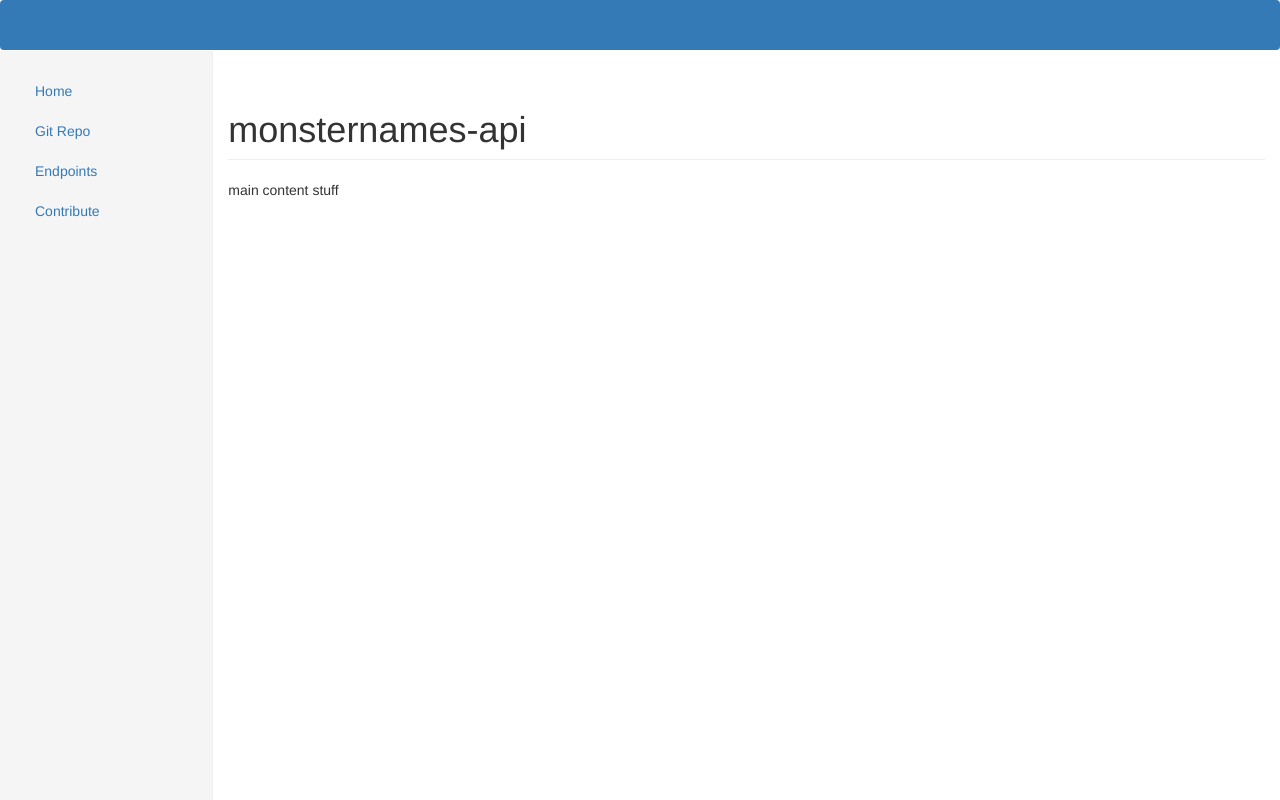
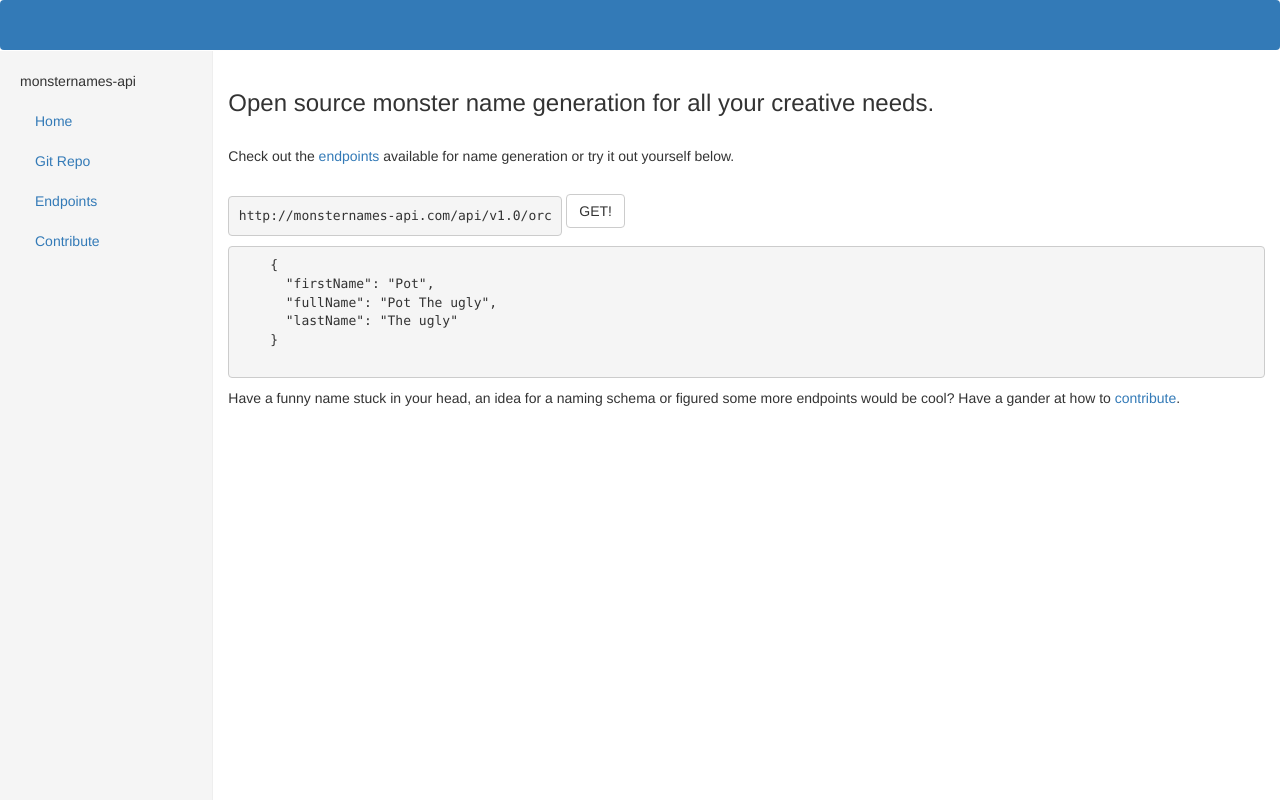
Before and after one commit to benjaminlukeclark/monsternames-api, a Flask app: page / in a window 1280 px wide. Run offline with Flask 2, Linux system fonts and the light colour scheme; parts of the project's set-up code (start-up, migrations or seed data) failed here and were passed over; some libraries are stand-ins or nearby versions.

Commit message:
Basic nav structure
-Added basic nav structure

-Added content to home page but not style nor logic

-Need to add style and content to all pages

```diff
--- a/static/js/home.js
+++ /dev/null
@@ -1,3 +0,0 @@
-class Sidebar {
-
-}
--- a/templates/contribute.html
+++ b/templates/contribute.html
@@ -11,11 +11,12 @@
     <link rel= "stylesheet" type= "text/css" href= "{{ url_for('static',filename='css/home.css') }}">
   </head>
   <body>
-    <nav> nav stuff </nav>
+    <nav class="navbar navbar-dark bg-primary"> </nav>
     <div class="container-fluid">
     <div class="row">
     <div class="col-sm-3 col-md-2 sidebar">
     <ul class="nav nav-sidebar">
+        <li><p>monsternames-api</p></li>
         <li class="active"><a href= "{{ url_for('home') }}" >Home</a></li>
         <li><a href="https://github.com/Sudoblark/monsternames-api">Git Repo</a></li>
         <li><a href= "{{ url_for('endpoints') }}" >Endpoints</a></li>
@@ -23,8 +24,7 @@
     </ul>
     </div>
     <div class="col-sm-9 col-sm-offset-3 col-md-10 col-md-offset-2 main">
-    <h1 class="page-header">monsternames-api</h1>
-    main content stuff
+      <!-- Main body for content -->
 
     </div>
     </div>
--- a/templates/endpoints.html
+++ b/templates/endpoints.html
@@ -11,11 +11,12 @@
     <link rel= "stylesheet" type= "text/css" href= "{{ url_for('static',filename='css/home.css') }}">
   </head>
   <body>
-    <nav> nav stuff </nav>
+    <nav class="navbar navbar-dark bg-primary"> </nav>
     <div class="container-fluid">
     <div class="row">
     <div class="col-sm-3 col-md-2 sidebar">
     <ul class="nav nav-sidebar">
+        <li><p>monsternames-api</p></li>
         <li class="active"><a href= "{{ url_for('home') }}" >Home</a></li>
         <li><a href="https://github.com/Sudoblark/monsternames-api">Git Repo</a></li>
         <li><a href= "{{ url_for('endpoints') }}" >Endpoints</a></li>
@@ -23,8 +24,7 @@
     </ul>
     </div>
     <div class="col-sm-9 col-sm-offset-3 col-md-10 col-md-offset-2 main">
-    <h1 class="page-header">monsternames-api</h1>
-    main content stuff
+      <!-- Main body for content -->
 
     </div>
     </div>
--- a/templates/home.html
+++ b/templates/home.html
@@ -16,6 +16,7 @@
     <div class="row">
     <div class="col-sm-3 col-md-2 sidebar">
     <ul class="nav nav-sidebar">
+        <li><p>monsternames-api</p></li>
         <li class="active"><a href= "{{ url_for('home') }}" >Home</a></li>
         <li><a href="https://github.com/Sudoblark/monsternames-api">Git Repo</a></li>
         <li><a href= "{{ url_for('endpoints') }}" >Endpoints</a></li>
@@ -23,8 +24,33 @@
     </ul>
     </div>
     <div class="col-sm-9 col-sm-offset-3 col-md-10 col-md-offset-2 main">
-    <h1 class="page-header">monsternames-api</h1>
-    main content stuff
+      <!-- Main body for content -->
+    <h3> Open source monster name generation for all your creative needs.</h3>
+      <br>
+    <p>Check out the <a href= "{{ url_for('endpoints') }}" >endpoints</a> available for name generation or try it out yourself below.</p>
+
+  <!-- Example endpoint -->
+      <!-- TO DO: select when each GET endpoint along with get button and example json -->
+ <form class="form-inline" action="/action_page.php">
+  <div class="form-group">
+    <label for="endpoint"></label>
+    <pre id="endpoint">http://monsternames-api.com/api/v1.0/orc</pre>
+  </div>
+  <button type="submit" class="btn btn-default">GET!</button>
+</form>
+
+  <!-- Result -->
+<div>
+  <pre>
+    {
+      "firstName": "Pot",
+      "fullName": "Pot The ugly",
+      "lastName": "The ugly"
+    }
+  </pre>
+</div>
+
+    <p>Have a funny name stuck in your head, an idea for a naming schema or figured some more endpoints would be cool? Have a gander at how to <a href="{{ url_for('contribute') }}" >contribute</a>.</p>
 
     </div>
     </div>
```
